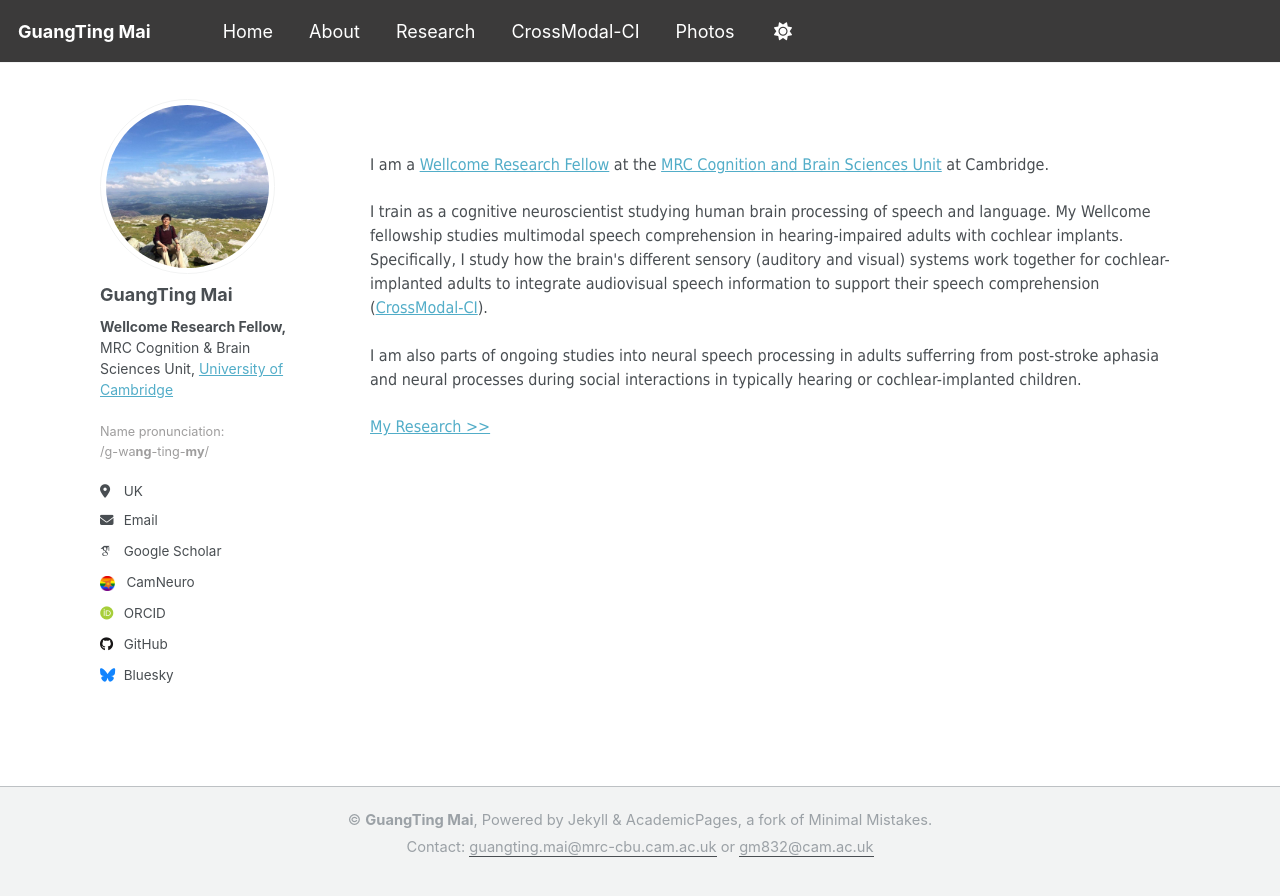
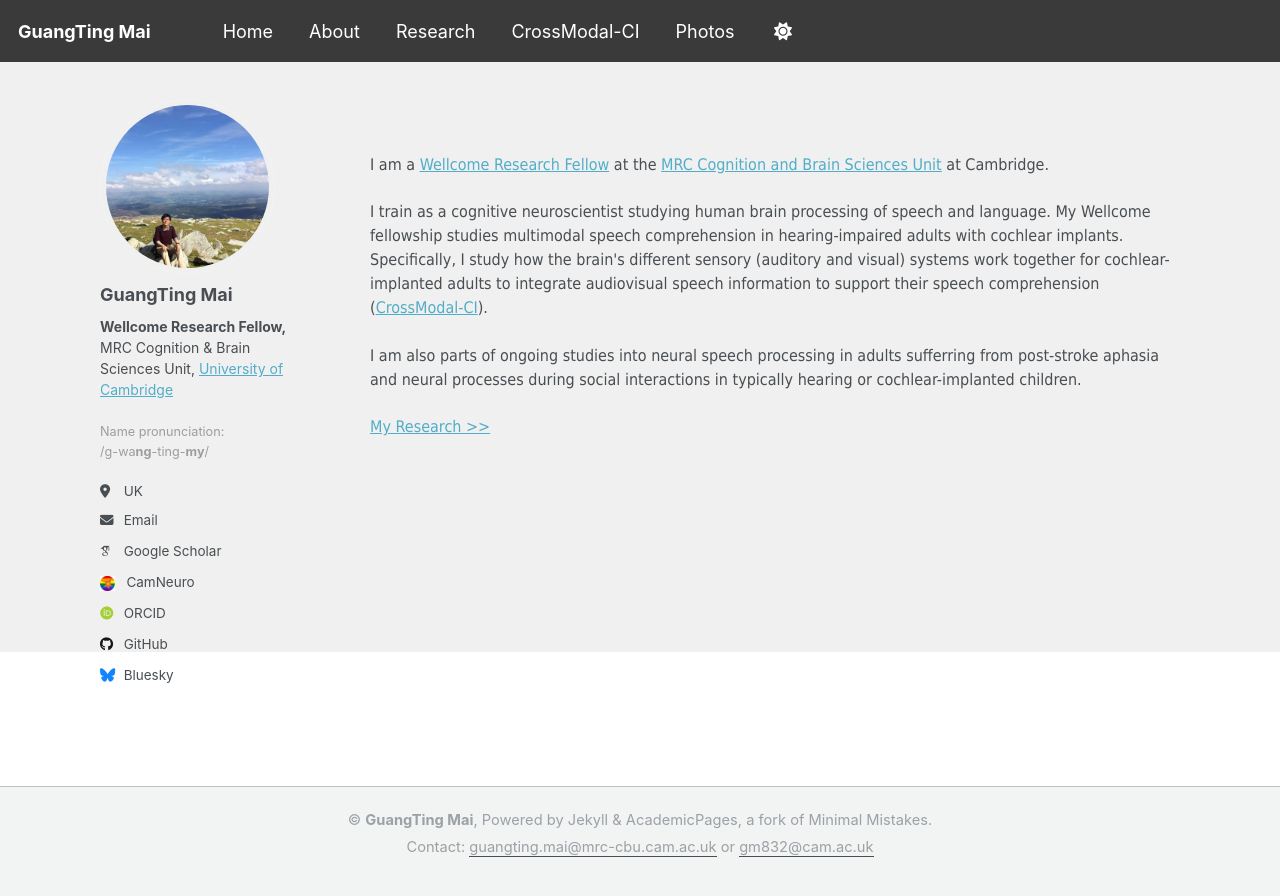
Before and after one commit to guangtingmai/guangtingmai.github.io, a Jekyll site: the page built from _pages/readme.html, in a window 1280 px wide. Shown: the top 896 px of the page. Built offline with Jekyll 4.4.1, drawn with Linux system fonts in a browser that asks for light colours; some web fonts are replaced.

Commit message:
Update custom.scss

```diff
--- a/_sass/custom.scss
+++ b/_sass/custom.scss
@@ -53,11 +53,10 @@
   padding-right: 0 !important;
 }
 
-/* Make the whole page background grey */
-body {
-  background-color: #f0f0f0; /* light grey */
-  padding: 0; /* remove default padding if needed */
-  margin: 0;
+body,
+.page,
+.page__inner-wrap {
+  background-color: #f0f0f0 !important;
 }
 
 .white-frame {
```
